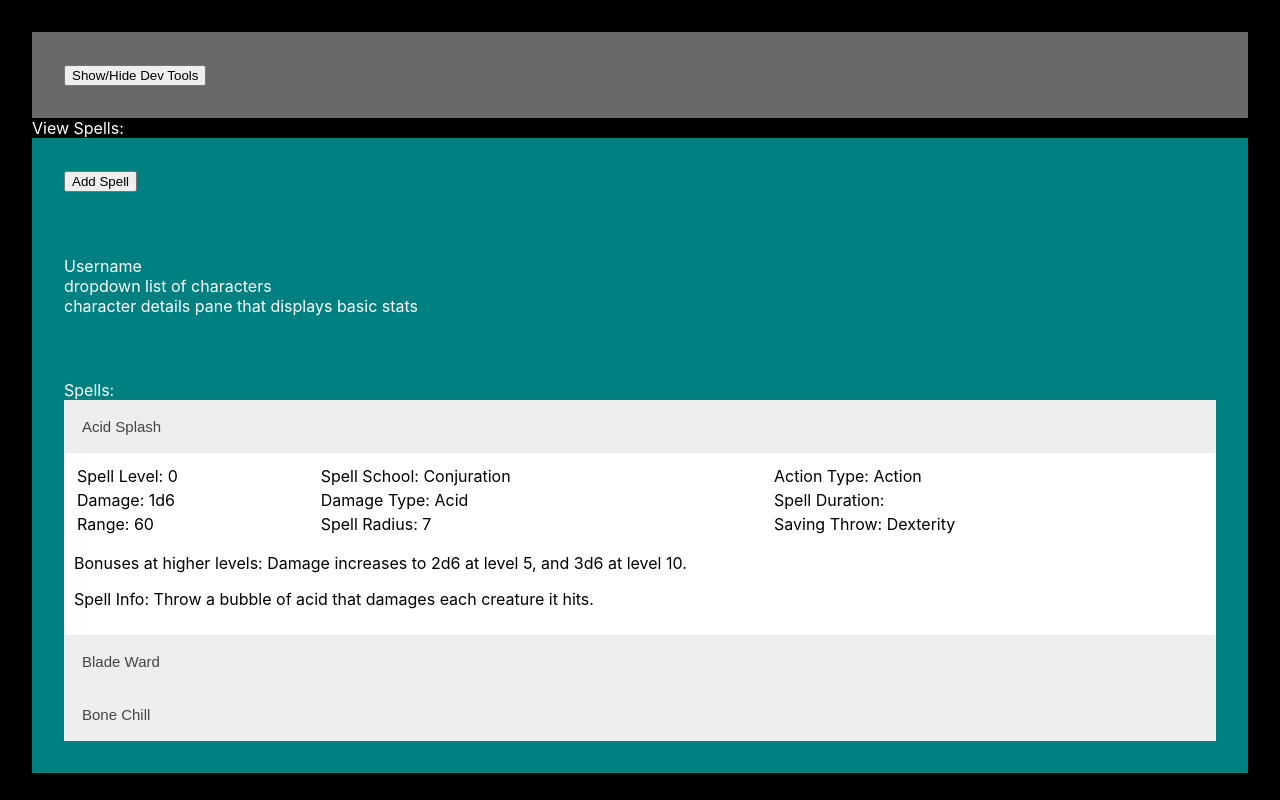
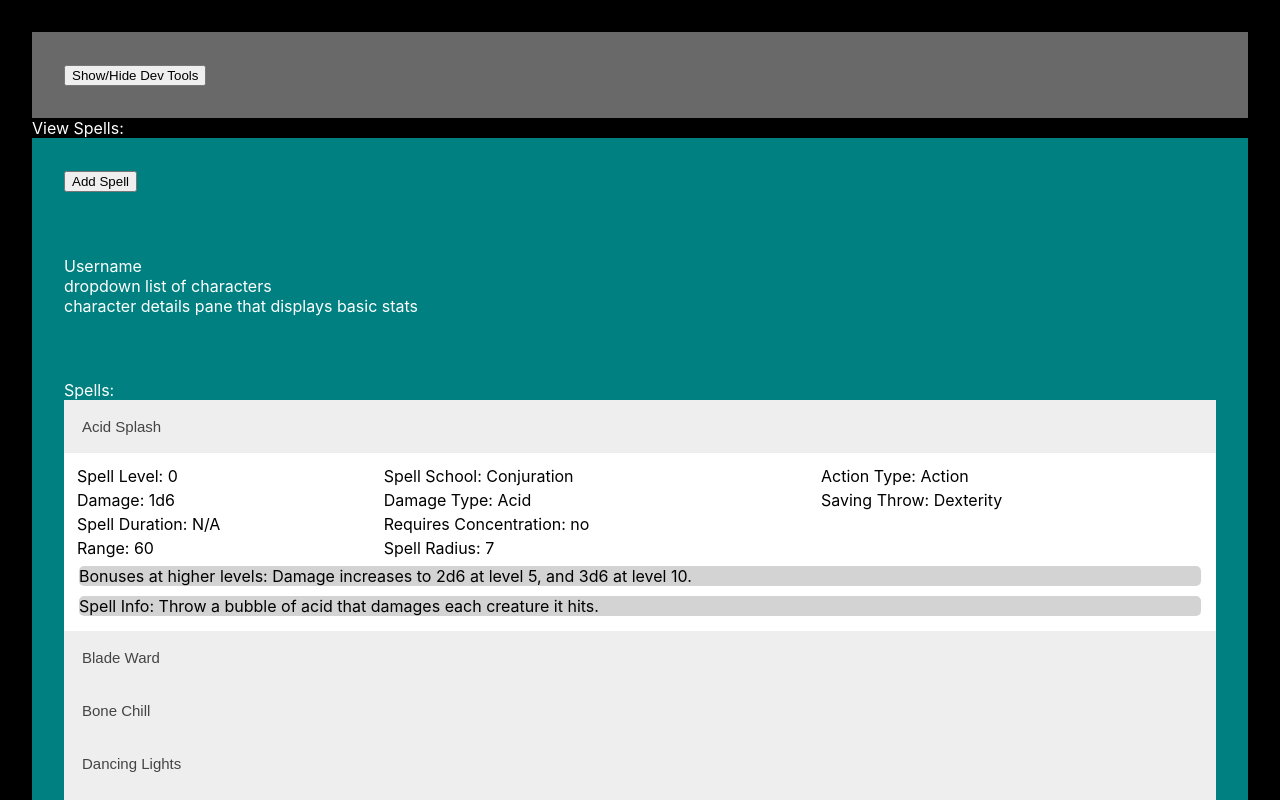
Before and after one commit to TheMartinCrabtree/bg3-data-gen, a React (Create React App) app: page / in a window 1280 px wide. Both pictures are taken after a click on the button "Acid Splash". Shown: the top 800 px of the page. Built offline with nearby package versions, Linux system fonts and the light colour scheme.

Commit message:
added concentration property

```diff
--- a/src/components/SpellViewer/SpellViewer.jsx
+++ b/src/components/SpellViewer/SpellViewer.jsx
@@ -29,13 +29,17 @@ const AccordionPanel = styled.div`
 // const FieldWrapper = styled.div`
 //   padding: 1em 0;
 // `;
+const TextBoxWrapper = styled.div`padding: 5px;`;
+const TextBox = styled.div`
+  background-color: lightgray;
+  border-radius: 5px;
+`
 
 const StyledTable = styled.table`width: 100%`;
 
 const SpellViewer = (props) => {
   const { spellList } = props;
   const [openPanels, setOpenPanels] = useState([]);
-  console.log("openPanels", openPanels);
 
 
 
@@ -64,6 +68,7 @@ const SpellViewer = (props) => {
           spellRange,
           spellRadius,
           spellDuration,
+          concentration,
           spellInfo,
         } = spellData;
         const isOpen = openPanels.includes(spellID);
@@ -83,16 +88,20 @@ const SpellViewer = (props) => {
                   <tr>
                   <td>Damage: {spellDamage ? spellDamage : "N/A"}</td>
                   <td>Damage Type: {spellDamageType ? spellDamageType : "N/A"}</td>
-                  <td>Spell Duration: {spellDuration}</td>
+                  <td>Saving Throw: {savingThrow ? savingThrow : "N/A"}</td>
                   </tr>
                   <tr>
-                  <td>Range: {spellRange}</td>
-                  <td>Spell Radius: {spellRadius}</td>
-                  <td>Saving Throw: {savingThrow}</td>
+                  <td>Spell Duration: {spellDuration ? spellDuration : "N/A"}</td>
+                  <td>Requires Concentration: {concentration ? concentration : "N/A"}</td>
+                  </tr>
+                  <tr>
+                  <td>Range: {spellRange ? spellRange : "N/A"}</td>
+                  <td>Spell Radius: {spellRadius ? spellRadius : "N/A"}</td>
+
                   </tr>
                 </StyledTable>
-                <p>Bonuses at higher levels: {spellHigherLevel}</p>
-                <p>Spell Info: {spellInfo}</p>
+                {TextBox && (<TextBoxWrapper><TextBox>Bonuses at higher levels: {spellHigherLevel}</TextBox></TextBoxWrapper>)}
+                <TextBoxWrapper><TextBox>Spell Info: {spellInfo}</TextBox></TextBoxWrapper>
 
               </AccordionPanel>
             )}
--- a/src/components/Utilities/formOptions.js
+++ b/src/components/Utilities/formOptions.js
@@ -41,12 +41,12 @@ const formOptions = {
       "N/A",
       "Self",
       "Touch",
-      "5ft",
-      "10ft",
-      "15ft",
-      "30ft",
-      "50ft",
-      "120ft",
+      "5 ft",
+      "10 ft",
+      "15 ft",
+      "30 ft",
+      "50 ft",
+      "120 ft",
     ],
     spellRadius: ["N/A", "5ft", "10ft", "15ft", "30ft", "50ft", "120ft"],
     spellDuration: [
@@ -57,6 +57,7 @@ const formOptions = {
       "10 rounds",
       "over 1 minute",
     ],
+    concentration: ["yes", "no"],
   },
   user: {},
   character: {
--- a/src/data/spelldata.js
+++ b/src/data/spelldata.js
@@ -1,3 +1,23 @@
+/*
+{
+  spellID: "",
+  spellName: "",
+  spellLevel: 0,
+  spellSchool: "",
+  spellAction: "",
+  spellDamage: "",
+  spellDamageType: "",
+  savingThrow: null,
+  spellHigherLevel: "",
+  spellRange: null,
+  spellRadius: null,
+  spellDuration: null,
+  concentration: "no",
+  spellInfo: "",
+},
+*/
+
+
 const defaultSpellList = [
   {
     spellID: "A001",
@@ -13,6 +33,7 @@ const defaultSpellList = [
     spellRange: 60, // in feet
     spellRadius: 7, // in feet
     spellDuration: null,
+    concentration: "no",
     spellInfo: "Throw a bubble of acid that damages each creature it hits.",
   },
   {
@@ -27,7 +48,8 @@ const defaultSpellList = [
     spellHigherLevel: null,
     spellRange: 0,
     spellRadius: null,
-    spellDuration: "2 Turns",
+    spellDuration: "2 rounds",
+    concentration: "no",
     spellInfo:
       "Has Resistance against bludgeoning, piercing, and slashing damage.",
   },
@@ -45,8 +67,73 @@ const defaultSpellList = [
     spellRange: 60,
     spellRadius: null,
     spellDuration: null,
+    concentration: "no",
     spellInfo:
       "Deals necrotic damage and prevent the target from healing until your next turn. An undead target receives disadvantage on attack rolls.",
+  },
+  {
+    spellID: "D001",
+    spellName: "Dancing Lights",
+    spellLevel: 0,
+    spellSchool: "Evocation",
+    spellAction: "Action",
+    spellDamage: null,
+    spellDamageType: null,
+    savingThrow: null,
+    spellHigherLevel: null,
+    spellRange: "60 ft",
+    spellRadius: "30 ft",
+    spellDuration: "10 rounds",
+    concentration: "yes",
+    spellInfo: "Illuminate a ft radius.",
+  },
+  {
+    spellID: "E001",
+    spellName: "Eldritch Blast",
+    spellLevel: 0,
+    spellSchool: "Evocation",
+    spellAction: "Action",
+    spellDamage: "1d10",
+    spellDamageType: "Force",
+    savingThrow: null,
+    spellHigherLevel: "2 beams at character level 5, and 3 beams at character level 10. You can either target a single creature or multiple creatures with the beams. Each beam rolls a separate Attack roll and is affected by the selected Eldritch Invocations.",
+    spellRange: "60 ft",
+    spellRadius: null,
+    spellDuration: null,
+    concentration: "no",
+    spellInfo: "The cantrip allows the spellcaster to shoot out an energy beam that deals Damage damage, and that can be upgraded with Warlock abilities.",
+  },
+  {
+    spellID: "F001",
+    spellName: "Fire Bolt",
+    spellLevel: 0,
+    spellSchool: "Evocation",
+    spellAction: "Action",
+    spellDamage: "1d10",
+    spellDamageType: "Fire",
+    savingThrow: null,
+    spellHigherLevel: "At character level 5, the damage increases to 2d10. At character level 10, the damage increases to 3d10.",
+    spellRange: "60 ft",
+    spellRadius: null,
+    spellDuration: null,
+    concentration: "no",
+    spellInfo: "The caster to hurls a bolt of fire at an enemy.",
+  },
+  {
+    spellID: "F002",
+    spellName: "Friends",
+    spellLevel: 0,
+    spellSchool: "Enchantment",
+    spellAction: "Ation",
+    spellDamage: null,
+    spellDamageType: null,
+    savingThrow: null,
+    spellHigherLevel: null,
+    spellRange: "60 ft",
+    spellRadius: null,
+    spellDuration: "10 turns",
+    concentration: "no",
+    spellInfo: "",
   },
 ];
 
```
